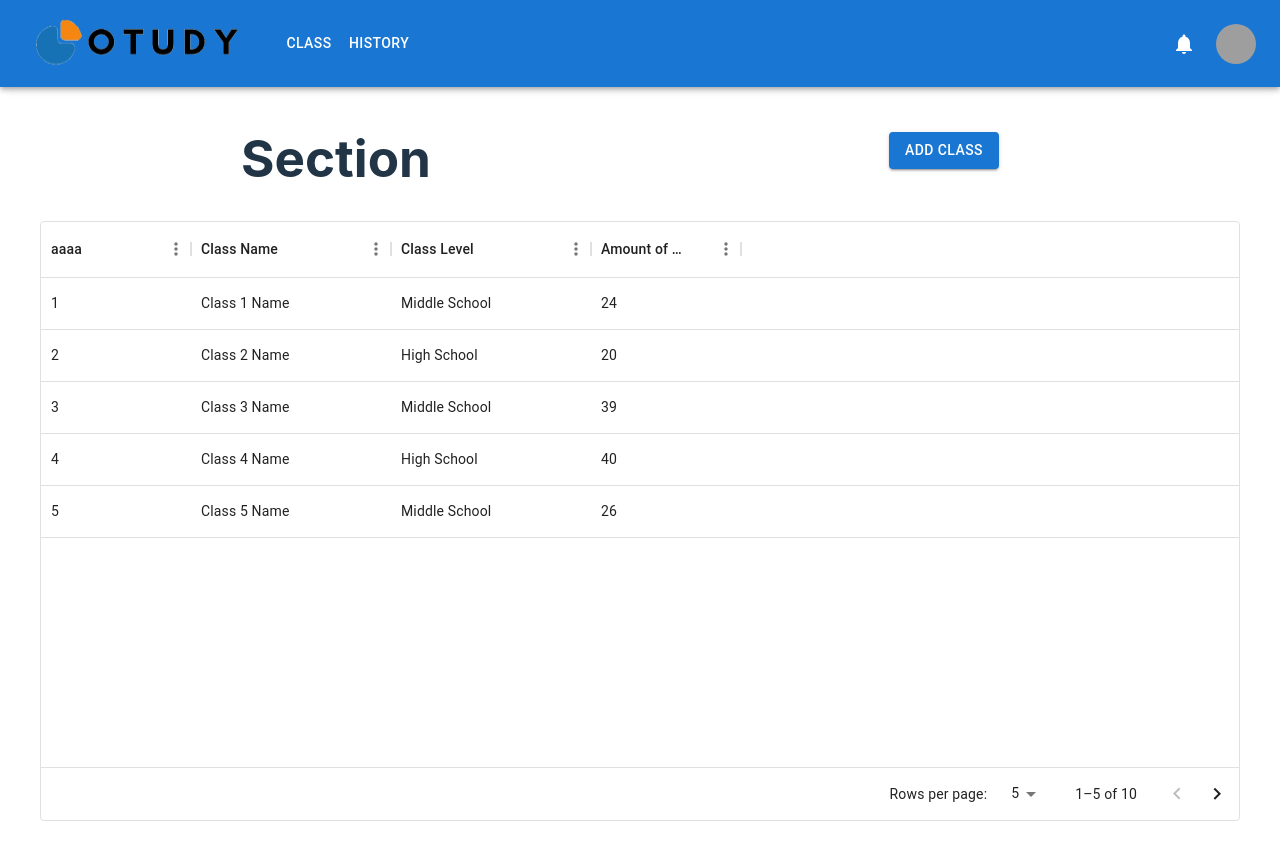
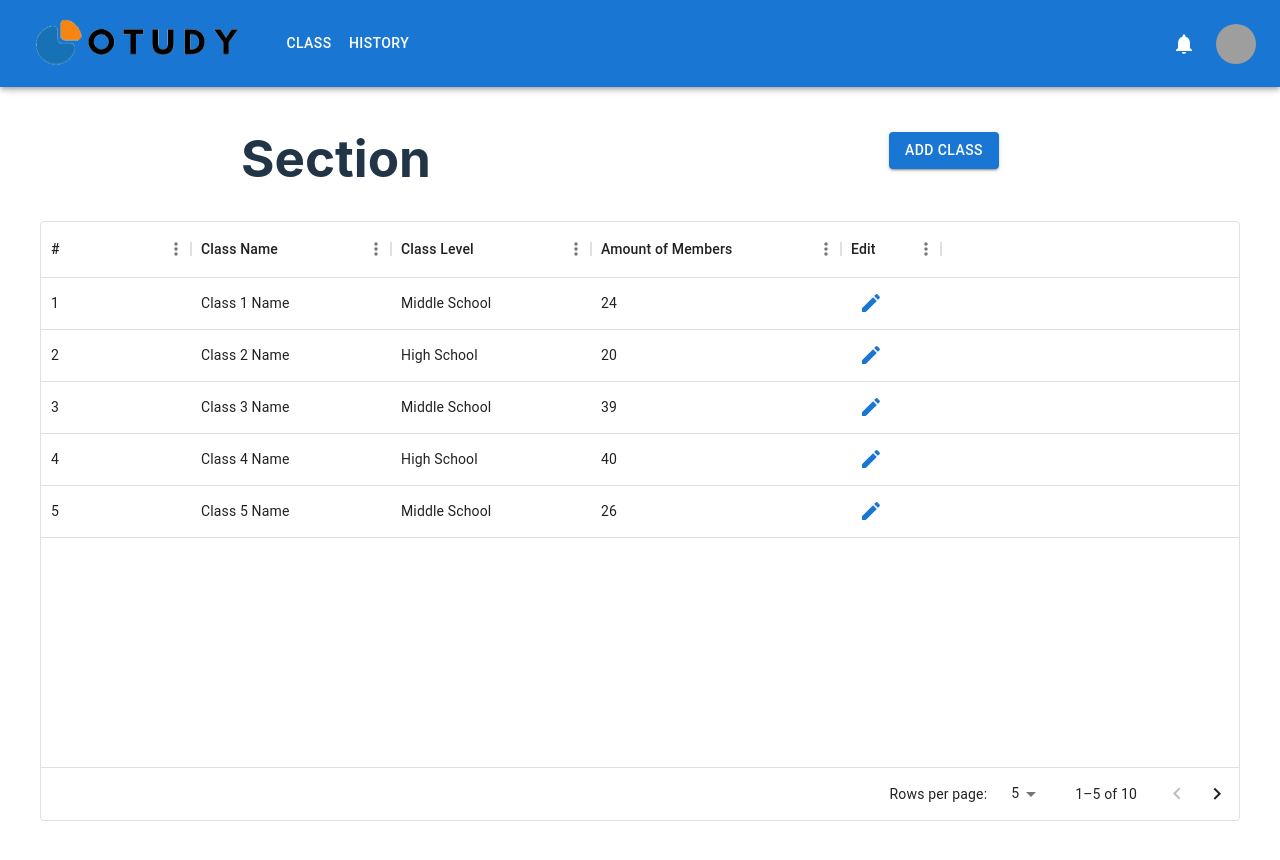
Before and after one commit to OTUDY/otudy_frontend, a React (Vite) app: page /section in a window 1280 px wide. Built offline with nearby package versions, Linux system fonts and the light colour scheme; grey boxes are pictures that could not be loaded.

Commit message:
add edit class icon and edit form

```diff
--- a/src/components/ClassTable.tsx
+++ b/src/components/ClassTable.tsx
@@ -1,12 +1,8 @@
-import * as React from "react";
-import { DataGrid, GridColDef } from "@mui/x-data-grid";
-
-const columns: GridColDef[] = [
-  { field: "classNumber", headerName: "aaaa", width: 150 },
-  { field: "className", headerName: "Class Name", width: 200 },
-  { field: "classLevel", headerName: "Class Level", width: 200 },
-  { field: "memberCount", headerName: "Amount of Members", width: 150 },
-];
+import React, { useState } from "react";
+import { DataGrid } from "@mui/x-data-grid";
+import IconButton from "@mui/material/IconButton";
+import EditIcon from "@mui/icons-material/Edit";
+import ClassForm from "./ClassForm.tsx";
 
 const generateSampleRows = (count: number) => {
   const rows = [];
@@ -24,12 +20,40 @@ const generateSampleRows = (count: number) => {
 
 const ClassTable = () => {
   const rows = generateSampleRows(10); // Generate 10 sample rows
+  const [isAddClassFormOpen, setIsAddClassFormOpen] = useState(false);
+  const handleOpenAddClassForm = () => {
+    setIsAddClassFormOpen(true);
+    console.log("Open");
+  };
+
+  const handleCloseAddClassForm = () => {
+    setIsAddClassFormOpen(false);
+  };
 
   return (
     <div style={{ height: 600, width: "100%" }}>
       <DataGrid
         rows={rows}
-        columns={columns}
+        columns={[
+          { field: "classNumber", headerName: "#", width: 150 },
+          { field: "className", headerName: "Class Name", width: 200 },
+          { field: "classLevel", headerName: "Class Level", width: 200 },
+          { field: "memberCount", headerName: "Amount of Members", width: 250 },
+          {
+            field: "edit",
+            headerName: "Edit",
+            width: 100,
+            renderCell: () => (
+              <IconButton
+                aria-label="edit"
+                color="primary"
+                onClick={() => handleOpenAddClassForm()}
+              >
+                <EditIcon />
+              </IconButton>
+            ),
+          },
+        ]}
         initialState={{
           pagination: {
             paginationModel: { page: 0, pageSize: 5 },
@@ -37,6 +61,7 @@ const ClassTable = () => {
         }}
         pageSizeOptions={[5, 10]}
       />
+      <ClassForm open={isAddClassFormOpen} onClose={handleCloseAddClassForm} />
     </div>
   );
 };
```
Also changed, not shown: src/components/AddClassForm.tsx (deleted, +0 -71 lines).
